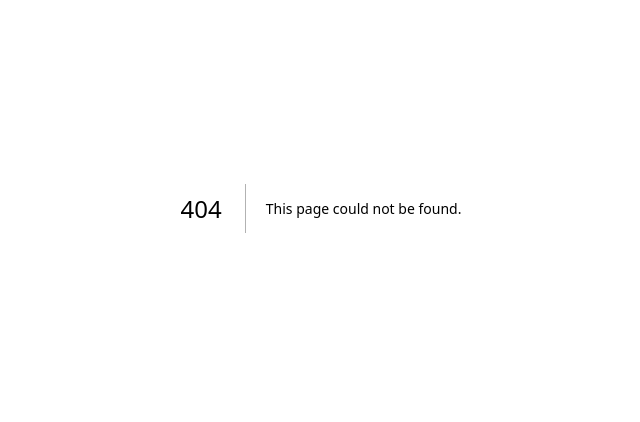
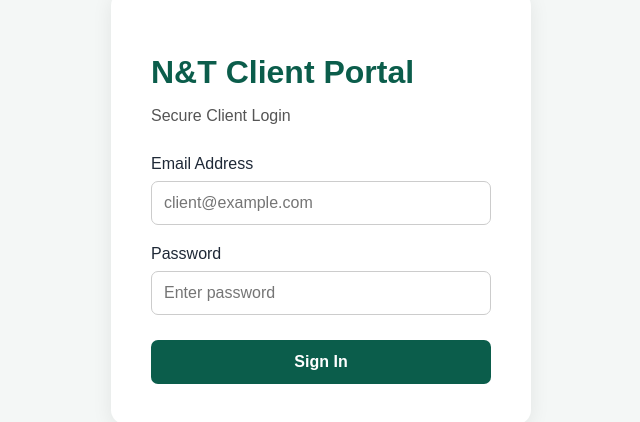
Before and after one commit to nelbinthomas99-rgb/nt-ai-sustainable-finance-platform, a Next.js app: page /login in a window 1280 px wide. Before the commit this address had no page. Shown: the part 192-614 px from the top of the page, without its empty margins (319-959 px from the left). Built offline with nearby package versions, Linux system fonts and the light colour scheme; no server answers.

Commit message:
Create page.js
Add client login page

```diff
--- /dev/null
+++ b/app/login/page.js
@@ -0,0 +1,127 @@
+"use client";
+
+import { useState } from "react";
+import { createClient } from "@supabase/supabase-js";
+
+const supabase = createClient(
+  process.env.NEXT_PUBLIC_SUPABASE_URL,
+  process.env.NEXT_PUBLIC_SUPABASE_PUBLISHABLE_KEY
+);
+
+export default function LoginPage() {
+  const [email, setEmail] = useState("");
+  const [password, setPassword] = useState("");
+  const [message, setMessage] = useState("");
+
+  async function handleLogin(e) {
+    e.preventDefault();
+    setMessage("Signing in...");
+
+    const { error } = await supabase.auth.signInWithPassword({
+      email,
+      password,
+    });
+
+    if (error) {
+      setMessage(error.message);
+      return;
+    }
+
+    setMessage("Login successful.");
+    window.location.href = "/";
+  }
+
+  return (
+    <main
+      style={{
+        minHeight: "100vh",
+        background: "#f4f7f6",
+        display: "flex",
+        justifyContent: "center",
+        alignItems: "center",
+        fontFamily: "Arial, sans-serif",
+      }}
+    >
+      <div
+        style={{
+          background: "white",
+          width: "420px",
+          maxWidth: "90%",
+          padding: "40px",
+          borderRadius: "14px",
+          boxShadow: "0 4px 20px rgba(0,0,0,0.08)",
+        }}
+      >
+        <h1 style={{ color: "#0b5d4b", marginBottom: "10px" }}>
+          N&T Client Portal
+        </h1>
+
+        <p style={{ marginBottom: "30px", color: "#555" }}>
+          Secure Client Login
+        </p>
+
+        <form onSubmit={handleLogin}>
+          <label>Email Address</label>
+
+          <input
+            type="email"
+            required
+            value={email}
+            onChange={(e) => setEmail(e.target.value)}
+            placeholder="client@example.com"
+            style={{
+              width: "100%",
+              padding: "12px",
+              marginTop: "8px",
+              marginBottom: "20px",
+              border: "1px solid #ccc",
+              borderRadius: "7px",
+              boxSizing: "border-box",
+            }}
+          />
+
+          <label>Password</label>
+
+          <input
+            type="password"
+            required
+            value={password}
+            onChange={(e) => setPassword(e.target.value)}
+            placeholder="Enter password"
+            style={{
+              width: "100%",
+              padding: "12px",
+              marginTop: "8px",
+              marginBottom: "25px",
+              border: "1px solid #ccc",
+              borderRadius: "7px",
+              boxSizing: "border-box",
+            }}
+          />
+
+          <button
+            type="submit"
+            style={{
+              width: "100%",
+              padding: "13px",
+              background: "#0b5d4b",
+              color: "white",
+              border: "none",
+              borderRadius: "7px",
+              fontWeight: "bold",
+              cursor: "pointer",
+            }}
+          >
+            Sign In
+          </button>
+        </form>
+
+        {message && (
+          <p style={{ marginTop: "20px", textAlign: "center" }}>
+            {message}
+          </p>
+        )}
+      </div>
+    </main>
+  );
+}
```
